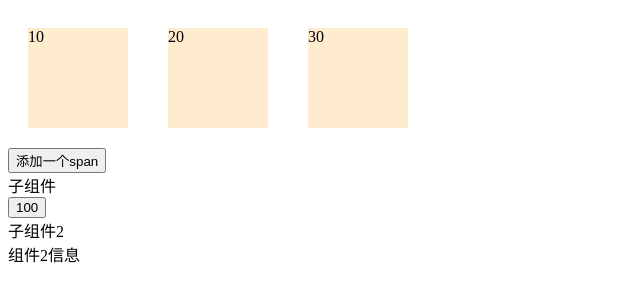
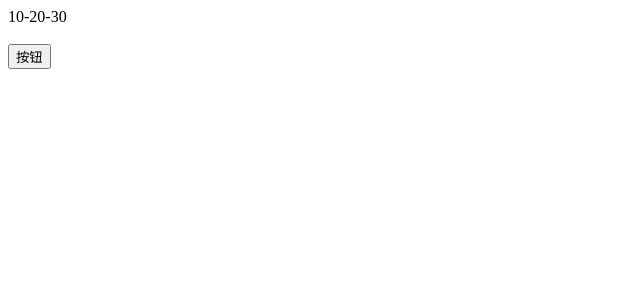
Before and after one commit to luo9527k/react-learn006, a React (Vite) app: page / in a window 1280 px wide. Shown: the top 302 px of the page, without its empty margins (0-640 px from the left). Built offline with nearby package versions, Linux system fonts and the light colour scheme.

Commit message:
add state

```diff
--- a/src/index.jsx
+++ b/src/index.jsx
@@ -4,7 +4,8 @@ import ReactDOM from 'react-dom/client'; //渲染核心
 // import Dialog from './components/Dialog';
 // import Tast from './pages/Tast';
 // import Vote from './pages/Vote';
-import Demo from './pages/Demo';
+// import Demo from './pages/Demo';
+import State from './view/SetState';
 
 //获取id为root的容器，作为我们的根容器
 const root = ReactDOM.createRoot(document.getElementById('root'));
@@ -28,7 +29,9 @@ root.render(
 
     {/* <Vote title="vote投票" /> */}
 
-    <Demo />
+    {/* <Demo /> */}
+
     {/* <Tast /> */}
+    <State />
   </>
 );
--- /dev/null
+++ b/src/view/SetState.jsx
@@ -0,0 +1,77 @@
+import React from 'react';
+
+class State extends React.Component {
+  state = {
+    xa: 10,
+    xb: 20,
+    xc: 30,
+  };
+
+  handle = () => {
+    let { xa, xb, xc } = this.state;
+
+    //同时渲染三个状态：只会触发一次视图更新
+    // this.setState({
+    //   xa: xa + 1,
+    //   xb: xb + 1,
+    //   xc: xc + 1,
+    // });
+
+    // this.setState(
+    //   {
+    //     xa: 100,
+    //   },
+    //   () => {
+    //     console.log('更新完毕x属性'); //最后执行
+    //   }
+    // );
+  };
+
+  componentDidUpdate() {
+    // console.log('更新完毕'); //第二执行
+    return false;
+  }
+
+  render() {
+    console.log('视图渲染'); //第一执行
+    //解构实例中的属性
+    const { xa, xb, xc } = this.state;
+    return (
+      <>
+        <div>
+          {xa}-{xb}-{xc}
+        </div>
+        <br />
+        <button onClick={this.handle}>按钮</button>
+      </>
+    );
+  }
+}
+
+export default State;
+
+/*
+    this.setState([partialState],[callback])
+    [partialState]:支持部分状态更改
+
+    [callback]视图更新完毕后执行，只要执行了setState，callback一定会执行
+      -发生在componentDidUpdate周期之后
+      - componentDidUpdate 会在任何状态更改后触发执行；而回调函数方式，可以在指定状态后处理
+      - 特殊：无论阻止状态/视图的更新，设置的callback回调函数一定会被触发执行
+
+setState的同步操作：shouldUpdate=>willUpdate=>修改状态值=>render=>didUpdate=>callback
+
+=========
+在React18中，setState在任何地方执行，都是“异步操作”
+  - 在React18中有一套更新队列的机制
+  - 基于异步操作，实现状态的“批处理” [统一处理]
+  好处：
+  - 减少视图的更新频率，降低渲染消耗的性能
+  - 让更新的逻辑和流程更加清晰/稳健
+  - 有效管理代码执行的逻辑顺序
+  原理：
+  - 利用更新队列[updater] 机制来处理的
+  - 在当前相同的时间段内[浏览器可以处理的事情中]，遇到setState会立即放入到更新队列中
+  - 此时状态/视图还未更新
+  - 当所有的代码操作结束，会“刷新队列”[通知更新队列的执行任务]：把所有放入的setState合并在一起执行，只触发一次视图更新[批处理操作]
+*/
```
